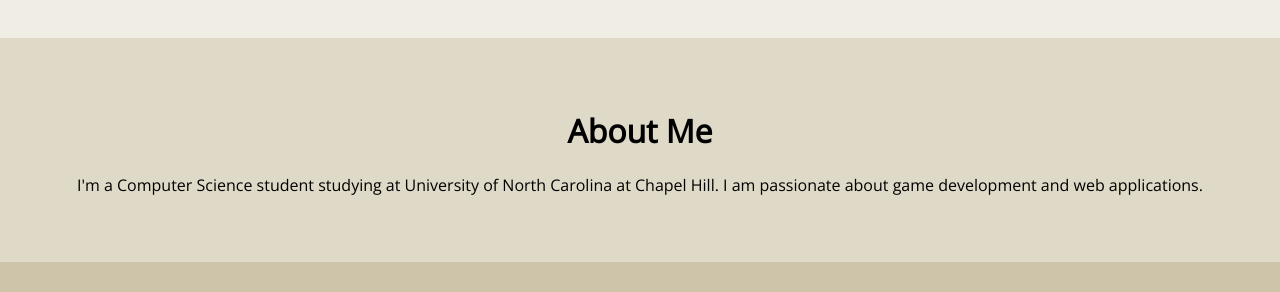
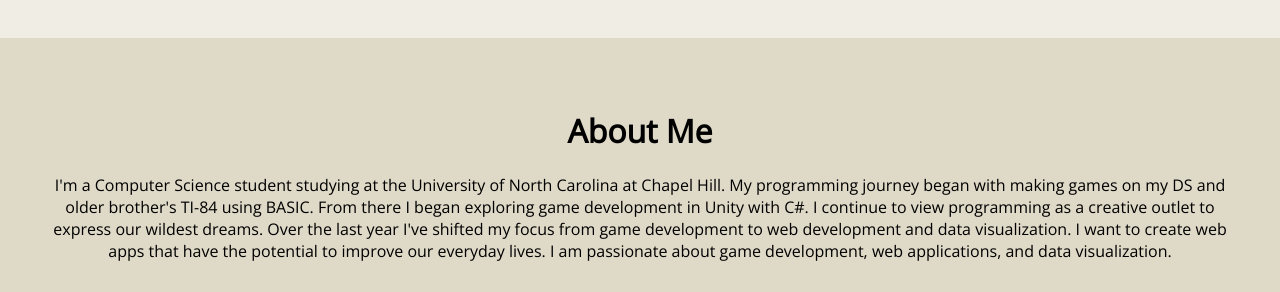
Before and after one commit to nathansantiago/nathansantiago.github.io, a plain HTML site: page index.html in a window 1280 px wide. Shown: the part 660-952 px from the top of the page. Drawn offline with nearby package versions, Linux system fonts and the light colour scheme.

Commit message:
Update bio

```diff
--- a/index.html
+++ b/index.html
@@ -25,7 +25,15 @@
         </div>
         <div class="aboutMe">
           <h1>About Me</h1>
-          <p>I'm a Computer Science student studying at University of North Carolina at Chapel Hill. I am passionate about game development and web applications.</p>
+          <p>
+            I'm a Computer Science student studying at the University of North Carolina at Chapel Hill.
+            My programming journey began with making games on my DS and older brother's TI-84 using BASIC.
+            From there I began exploring game development in Unity with C#.
+            I continue to view programming as a creative outlet to express our wildest dreams.
+            Over the last year I've shifted my focus from game development to web development and data visualization.
+            I want to create web apps that have the potential to improve our everyday lives.
+            I am passionate about game development, web applications, and data visualization.
+          </p>
         </div>
         <div class="projects">
           <h1>Projects</h1>
```
